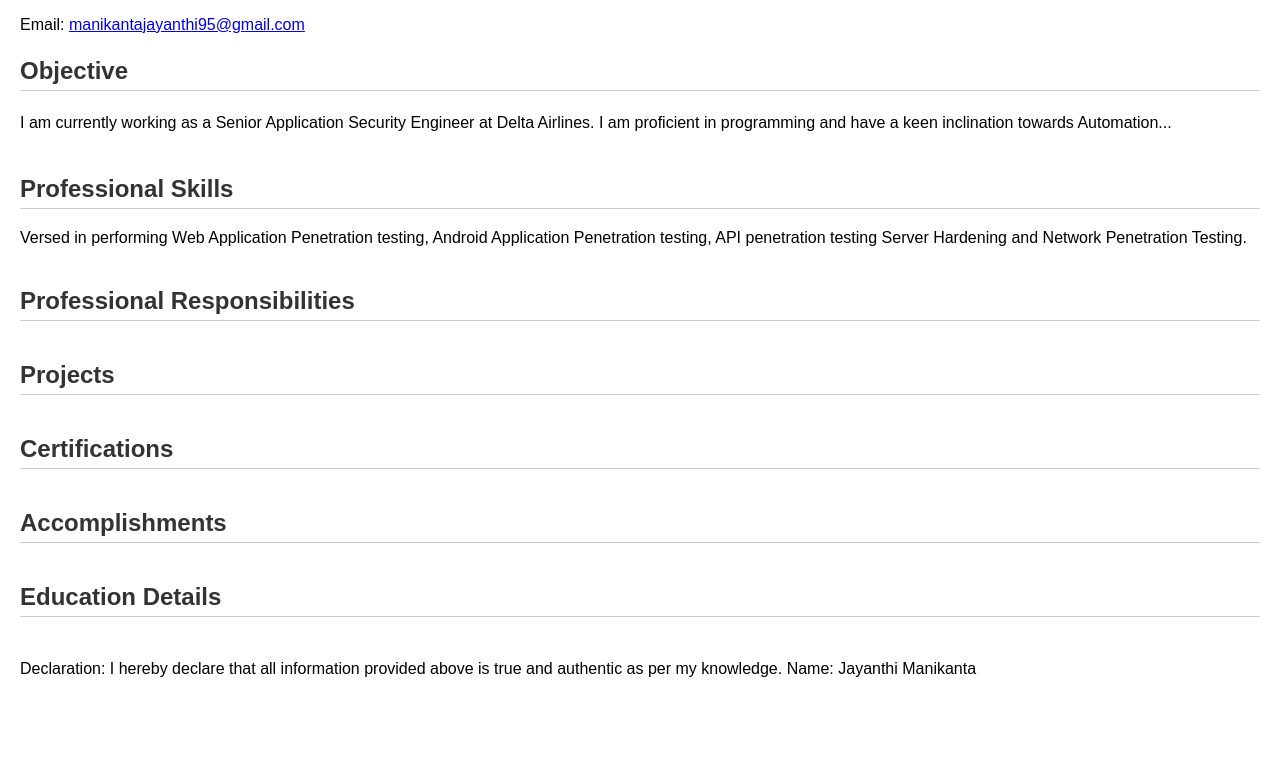
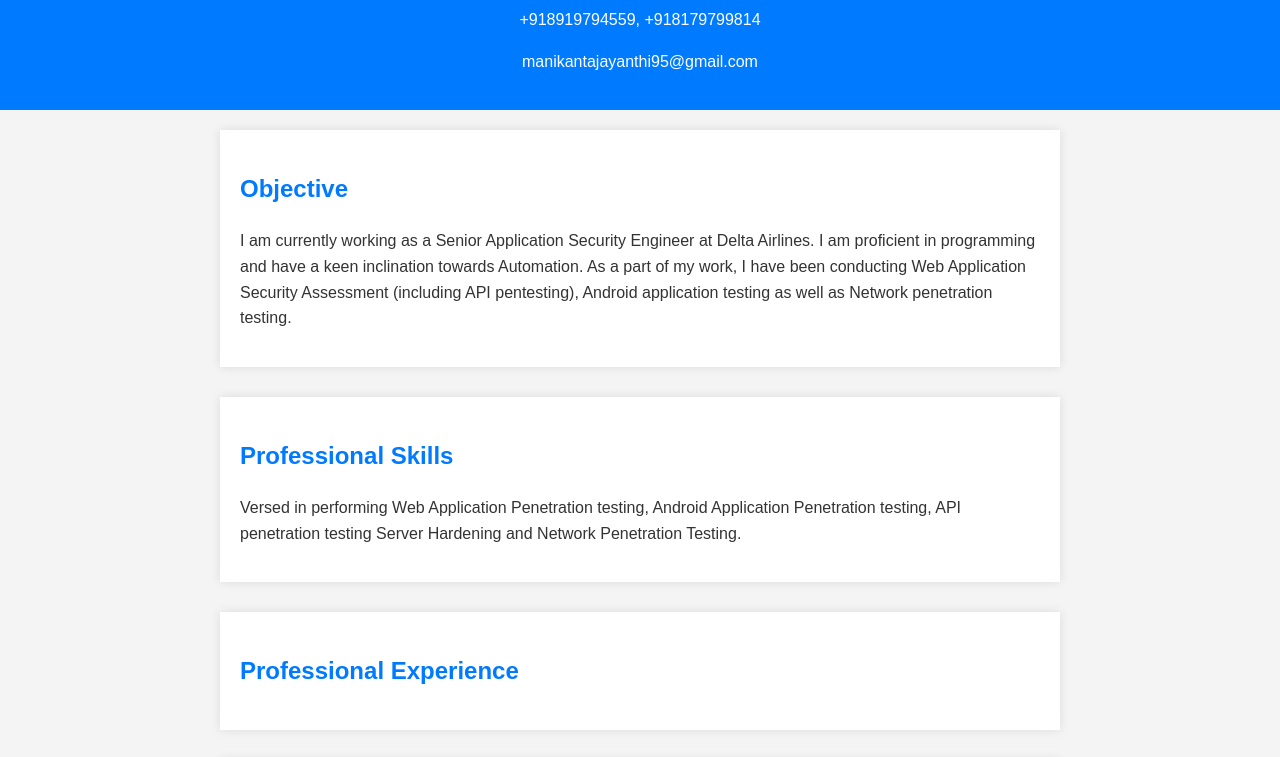
Before and after one commit to appsecmani/maniresume, a plain HTML site: page index.html in a window 1280 px wide. Shown: the part 107-864 px from the top of the page. Before the commit the page ends 808 px from the top, so only its background shows below. Drawn offline with Linux system fonts and the light colour scheme.

Commit message:
updated personal info

```diff
--- a/index.html
+++ b/index.html
@@ -3,29 +3,42 @@
 <head>
     <meta charset="UTF-8">
     <meta name="viewport" content="width=device-width, initial-scale=1.0">
-    <title>Jayanthi Manikanta - Application Security Engineer</title>
+    <title>Jayanthi Manikanta - Resume</title>
     <style>
         body {
-            font-family: Arial, sans-serif;
-            margin: 20px;
+            font-family: 'Arial', sans-serif;
+            line-height: 1.6;
+            margin: 0;
+            padding: 0;
+            background-color: #f4f4f4;
+            color: #333;
+        }
+
+        header {
+            background-color: #007BFF;
+            color: #fff;
+            text-align: center;
+            padding: 20px 0;
+        }
+
+        section {
+            max-width: 800px;
+            margin: 20px auto;
+            background-color: #fff;
+            padding: 20px;
+            box-shadow: 0 0 10px rgba(0, 0, 0, 0.1);
         }
 
         h1, h2 {
-            color: #333;
+            color: #007BFF;
         }
 
-        h2 {
-            border-bottom: 1px solid #ccc;
-            padding-bottom: 5px;
-            margin-top: 20px;
-        }
-
-        p {
-            line-height: 1.5;
+        h3 {
+            margin-bottom: 10px;
         }
 
         ul {
-            list-style-type: none;
+            list-style: none;
             padding: 0;
         }
 
@@ -37,23 +50,45 @@
             margin-bottom: 20px;
         }
 
-        .objective, .skills, .responsibilities, .projects, .certifications, .accomplishments, .education {
-            margin-bottom: 40px;
+        .objective,
+        .skills,
+        .professional-experience,
+        .projects,
+        .certifications,
+        .accomplishments,
+        .education {
+            margin-bottom: 30px;
+        }
+
+        .accomplishment-list,
+        .education-details {
+            margin-top: 10px;
+        }
+
+        footer {
+            text-align: center;
+            padding: 10px 0;
+            background-color: #007BFF;
+            color: #fff;
         }
     </style>
 </head>
 <body>
+
     <header>
         <h1>Jayanthi Manikanta</h1>
-        <div class="contact-info">
-            <p>Phone: +918919794559, +918179799814</p>
-            <p>Email: <a href="mailto:manikantajayanthi95@gmail.com">manikantajayanthi95@gmail.com</a></p>
-        </div>
+        <p>+918919794559, +918179799814</p>
+        <p>manikantajayanthi95@gmail.com</p>
     </header>
 
     <section class="objective">
         <h2>Objective</h2>
-        <p>I am currently working as a Senior Application Security Engineer at Delta Airlines. I am proficient in programming and have a keen inclination towards Automation...</p>
+        <p>
+            I am currently working as a Senior Application Security Engineer at Delta Airlines.
+            I am proficient in programming and have a keen inclination towards Automation.
+            As a part of my work, I have been conducting Web Application Security Assessment (including API pentesting),
+            Android application testing as well as Network penetration testing.
+        </p>
     </section>
 
     <section class="skills">
@@ -64,9 +99,9 @@
         </ul>
     </section>
 
-    <section class="responsibilities">
-        <h2>Professional Responsibilities</h2>
-        <!-- Add responsibilities here -->
+    <section class="professional-experience">
+        <h2>Professional Experience</h2>
+        <!-- Add professional experience details here -->
     </section>
 
     <section class="projects">
@@ -81,7 +116,7 @@
 
     <section class="accomplishments">
         <h2>Accomplishments</h2>
-        <!-- Add accomplishments here -->
+        <!-- Add accomplishment details here -->
     </section>
 
     <section class="education">
@@ -92,5 +127,6 @@
     <footer>
         <p>Declaration: I hereby declare that all information provided above is true and authentic as per my knowledge. Name: Jayanthi Manikanta</p>
     </footer>
+
 </body>
 </html>
```
